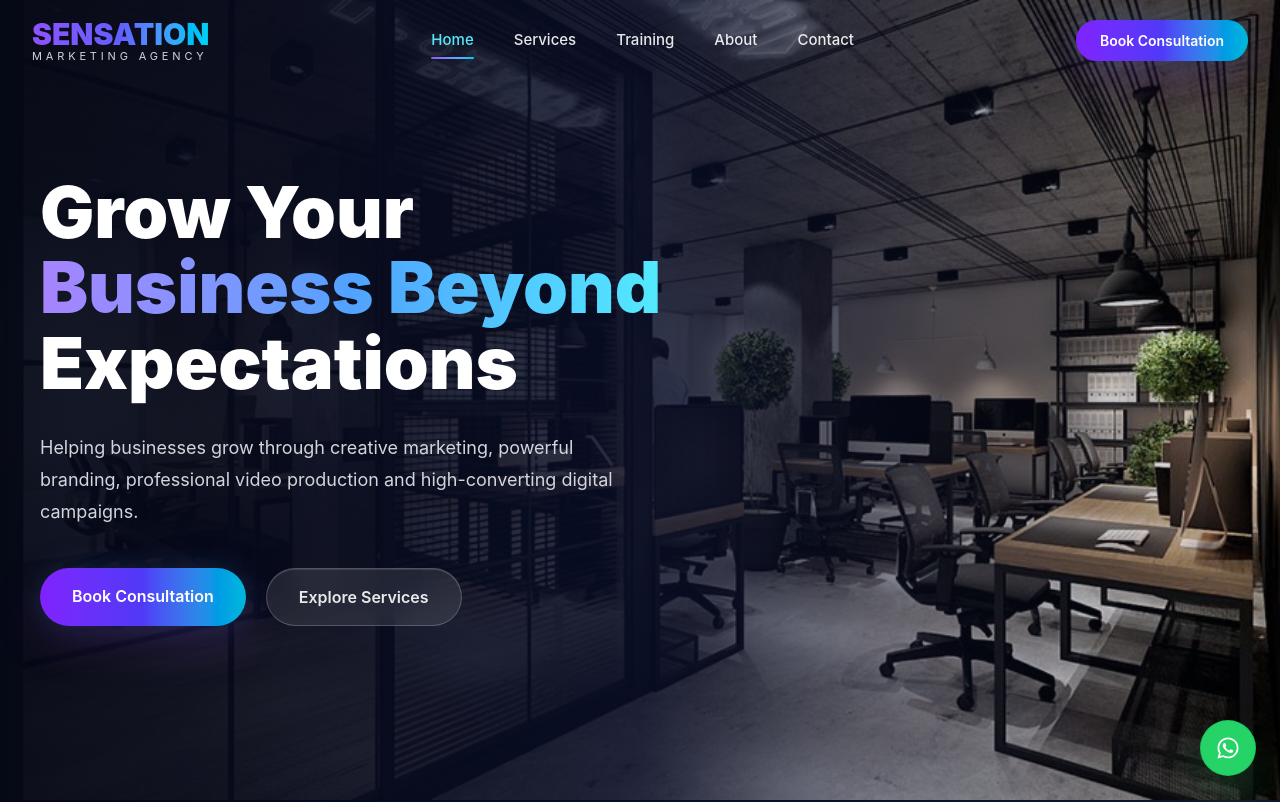
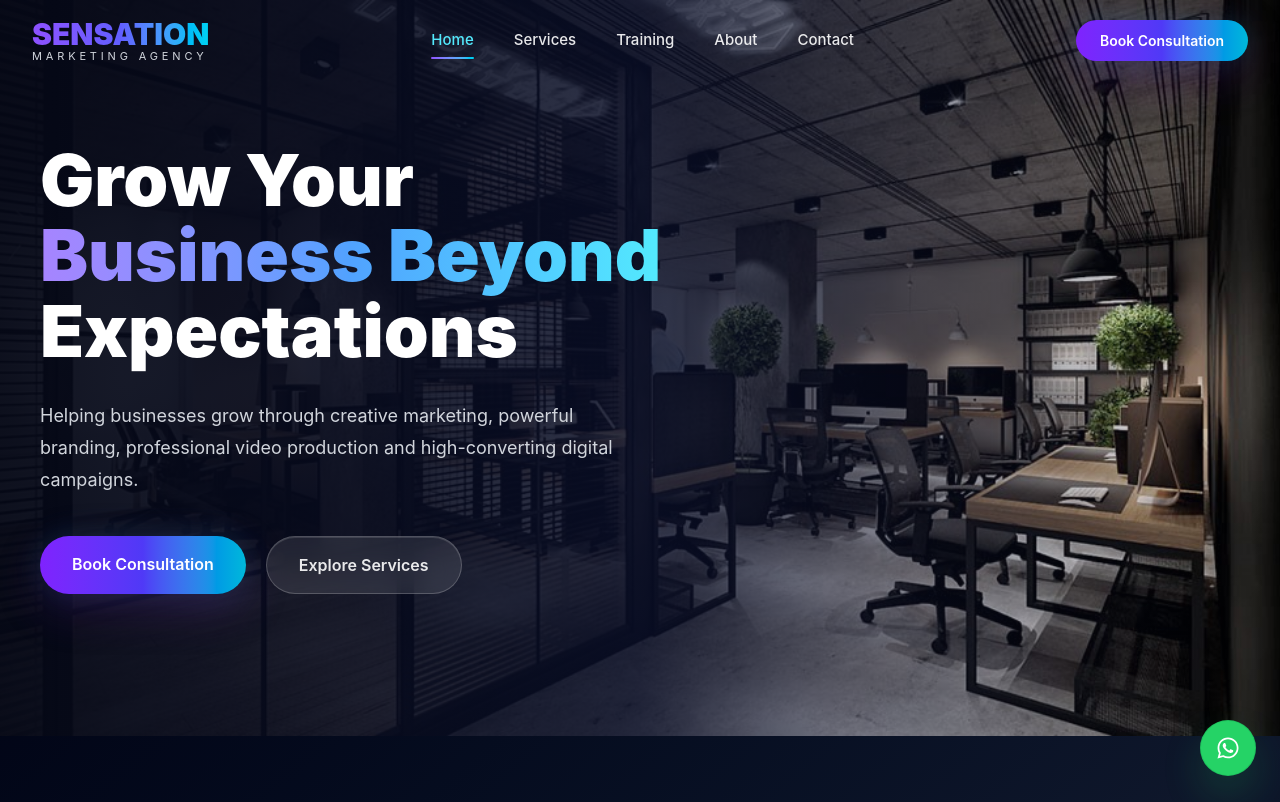
Before and after one commit to rihlatech/Sensation-Marketing-Agency, a React (Vite) app: page / in a window 1280 px wide. Shown: the top 802 px of the page. Built offline with nearby package versions, Linux system fonts and the light colour scheme.

Commit message:
Hero section bottom gap fix

```diff
--- a/src/pages/Home.jsx
+++ b/src/pages/Home.jsx
@@ -76,7 +76,7 @@ const Home = () => {
   return (
     <div className="text-white">
       <section
-        className="relative min-h-screen overflow-hidden pt-20 lg:pt-0"
+        className="relative min-h-[92vh] overflow-hidden pt-16 lg:pt-0"
         style={{
           backgroundImage: `url(${heroOffice})`,
           backgroundSize: "cover",
@@ -85,7 +85,7 @@ const Home = () => {
       >
         <div className="absolute inset-0 bg-gradient-to-r from-[#050816]/95 via-[#090e27]/85 to-transparent" />
 
-        <div className="relative mx-auto flex min-h-screen max-w-7xl items-start lg:items-center px-6 lg:px-10">
+        <div className="relative mx-auto flex min-h-[92vh] max-w-7xl items-start lg:items-center px-6 lg:px-10">
           <div className="max-w-2xl">
             <motion.h1
               initial={{ opacity: 0, y: 40 }}
```
